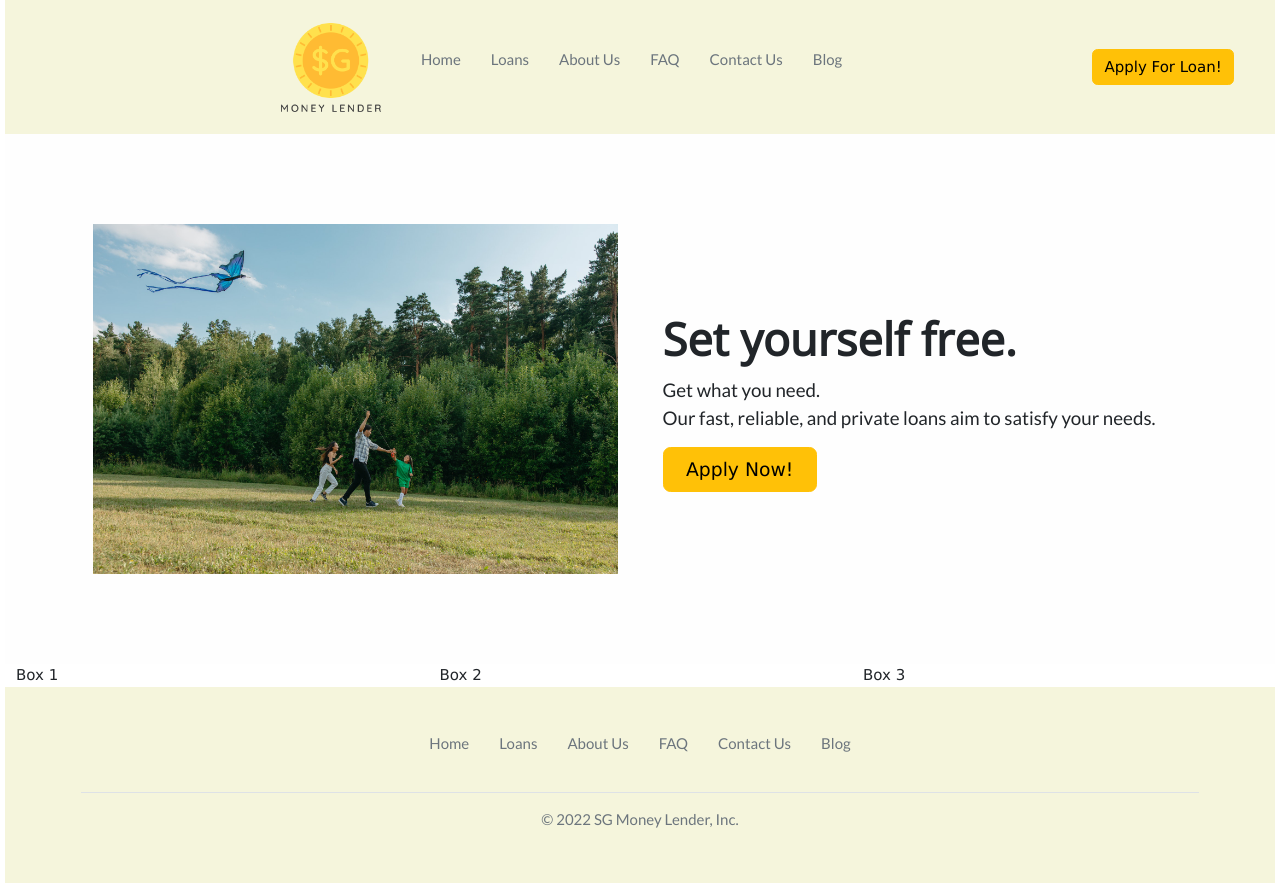
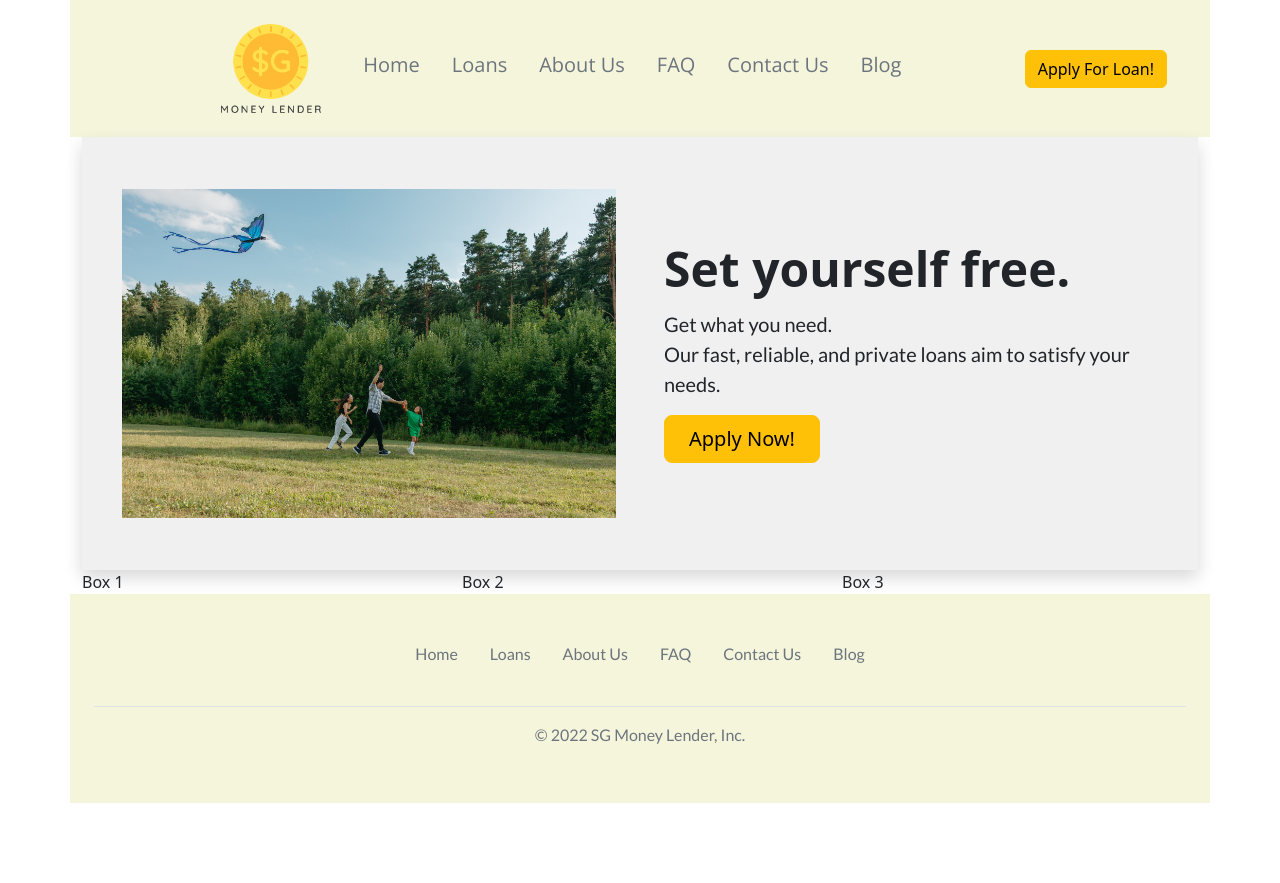
Before and after one commit to Remicchi/CS2024HTML3Page, a plain HTML site: page index.html in a window 1280 px wide. After the commit the page ends 803 px from the top, so only its background shows below. Drawn offline with nearby package versions, Linux system fonts and the light colour scheme; a web font is replaced by a local one.

Commit message:
Added Box Shadows

```diff
--- a/index.css
+++ b/index.css
@@ -14,7 +14,7 @@
   outline: 0;
 }
 
-h1 {
+h5 {
 	font-family: 'Open Sans', cursive;
 }
 
--- a/index.html
+++ b/index.html
@@ -14,12 +14,12 @@
 			<link href="https://fonts.googleapis.com/css2?family=Lato&family=Ma+Shan+Zheng&family=Open+Sans&display=swap" rel="stylesheet">
 
 	    <link href="https://cdn.jsdelivr.net/npm/bootstrap@5.2.1/dist/css/bootstrap.min.css" rel="stylesheet" integrity="sha384-iYQeCzEYFbKjA/T2uDLTpkwGzCiq6soy8tYaI1GyVh/UjpbCx/TYkiZhlZB6+fzT" crossorigin="anonymous">
-    	<link rel="stylesheet" href="https://www.w3schools.com/w3css/4/w3.css">
+    	<!-- <link rel="stylesheet" href="https://www.w3schools.com/w3css/4/w3.css"> -->
     	<link rel="stylesheet" href="index.css">
 	    <link rel="icon" type="image/x-icon" href="favicon.ico">
   	</head>
   	<body>
-	    <div class="w3-container">
+	    <div class="container" style="width: 100%">
 	      	<div class="row">
 		        <div class="col-md-12" style="background-color: #f5f5dc!important;">
 		        	<header class="p-3 text-bg-dark" style="background-color: #f5f5dc!important;">
@@ -27,15 +27,15 @@
 					      	<div class="d-flex flex-wrap align-items-center justify-content-center justify-content-lg-start">
 						        <ul class="nav col-12 col-lg-auto me-lg-auto mb-2 justify-content-center mb-md-0 align-items-center" style="margin:auto;">
 						          <li class="logo"><a href="index.html" class="nav-link"><img src="logo.png" width="100px" /></a></li>
-						          <li><a href="index.html" class="nav-link text-secondary"><p>Home</p></a></li>
-						          <li><a href="loans.html" class="nav-link text-secondary"><p>Loans</p></a></li>
-						          <li><a href="AboutUs.html" class="nav-link text-secondary"><p>About Us</p></a></li>
-						          <li><a href="#" class="nav-link text-secondary"><p>FAQ</p></a></li>
-						        	<li><a href="#" class="nav-link text-secondary"><p>Contact Us</p></a></li>
-						        	<li><a href="#" class="nav-link text-secondary"><p>Blog</p></a></li>
+						          <li><a href="index.html" class="nav-link text-secondary"><h5>Home</h5></a></li>
+						          <li><a href="loans.html" class="nav-link text-secondary"><h5>Loans</h5></a></li>
+						          <li><a href="AboutUs.html" class="nav-link text-secondary"><h5>About Us</h5></a></li>
+						          <li><a href="#" class="nav-link text-secondary"><h5>FAQ</h5></a></li>
+						        	<li><a href="#" class="nav-link text-secondary"><h5>Contact Us</h5></a></li>
+						        	<li><a href="#" class="nav-link text-secondary"><h5>Blog</h5></a></li>
 						        </ul>
 					        	<div class="text-end">
-					          	<button type="button" class="btn btn-warning">Apply For Loan!</button>
+					          		<button type="button" class="btn btn-warning">Apply For Loan!</button>
 					        	</div>
 					      	</div>
 							</header>
@@ -43,8 +43,8 @@
 	      	</div>
 		    <div class="row">
 		        <div class="col-md-12" style="background-color: #fefefe!important;">
-		        	<div class="container col-xxl-8 px-4 py-5">
-					    <div class="row flex-lg-row align-items-center g-5 py-5">
+		        	<div class="shadow container px-4 py-5" style="background-color: #F0F0F0!important;">
+					    <div class="row flex-lg-row align-items-center g-5 px-3 py-1">
 					      <div class="col-10 col-sm-8 col-lg-6">
 					    		<img src="herophoto.jpg" class="d-block mx-lg-auto img-fluid" alt="Photo of family playing and flying a kite" loading="lazy" />
 					    	</div>
```
